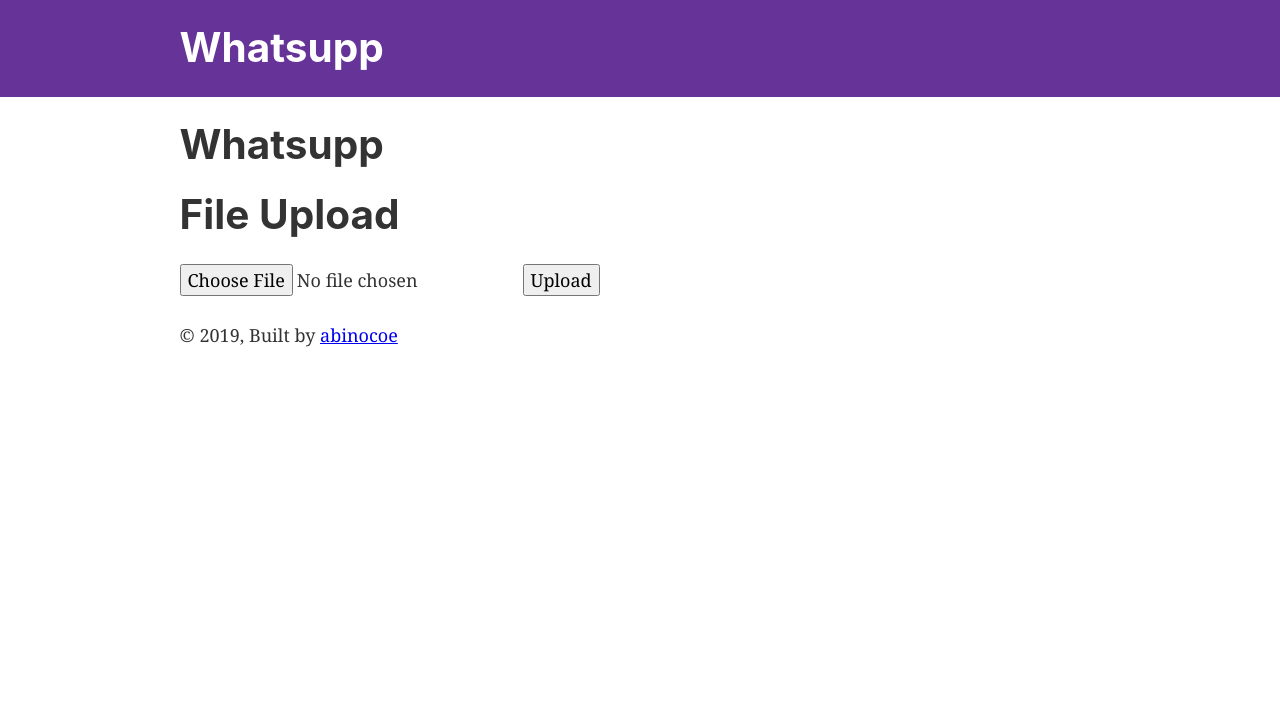
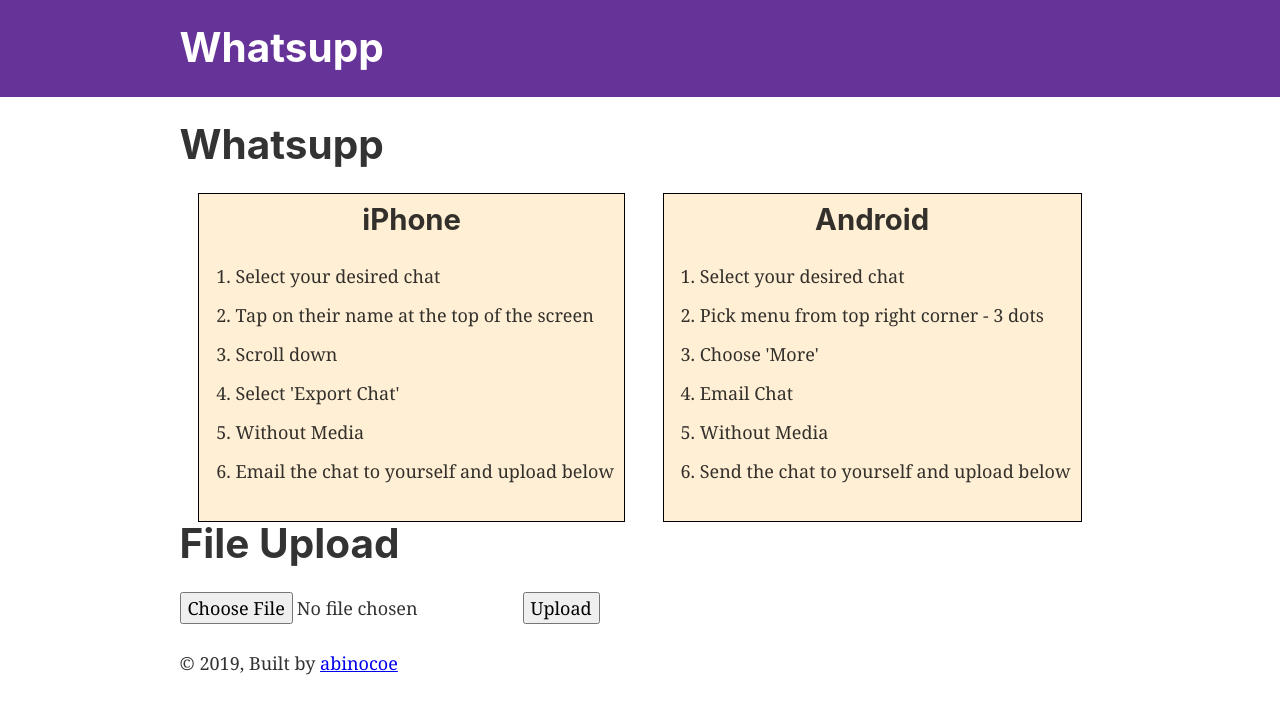
Before and after one commit to abinocoe/whatsupp, a Gatsby site: page / in a window 1280 px wide. Built offline with nearby package versions, Linux system fonts and the light colour scheme; Gatsby itself is replaced by a stand-in of ours.

Commit message:
basic instructions

```diff
--- /dev/null
+++ b/src/components/instructions.css
@@ -0,0 +1,15 @@
+.container {
+  display: flex;
+  margin: 0 auto;
+  justify-content: space-around;
+}
+
+.upload-instructions {
+  background-color: papayawhip;
+  padding: 10px;
+  border: 1px solid black;
+}
+
+h2 {
+  text-align: center;
+}
--- /dev/null
+++ b/src/components/instructions.tsx
@@ -0,0 +1,34 @@
+import React from "react"
+
+import "./instructions.css"
+
+const Instructions = () => {
+  return (
+    <div className="container">
+      <div className="upload-instructions">
+        <h2>iPhone</h2>
+        <ol>
+          <li>Select your desired chat</li>
+          <li>Tap on their name at the top of the screen</li>
+          <li>Scroll down </li>
+          <li>Select 'Export Chat'</li>
+          <li>Without Media</li>
+          <li>Email the chat to yourself and upload below</li>
+        </ol>
+      </div>
+      <div className="upload-instructions">
+        <h2>Android</h2>
+        <ol>
+          <li>Select your desired chat</li>
+          <li>Pick menu from top right corner - 3 dots</li>
+          <li>Choose 'More'</li>
+          <li>Email Chat</li>
+          <li>Without Media</li>
+          <li>Send the chat to yourself and upload below</li>
+        </ol>
+      </div>
+    </div>
+  )
+}
+
+export default Instructions
--- a/src/pages/index.tsx
+++ b/src/pages/index.tsx
@@ -3,11 +3,13 @@
 import Layout from "../components/layout"
 import SEO from "../components/seo"
 import FilePicker from "../components/filePicker"
+import Instructions from "../components/instructions"
 
 const IndexPage = () => (
   <Layout>
     <SEO title="Home" keywords={[`application`, `react`]} />
     <h1>Whatsupp</h1>
+    <Instructions />
     <FilePicker />
   </Layout>
 )
```
